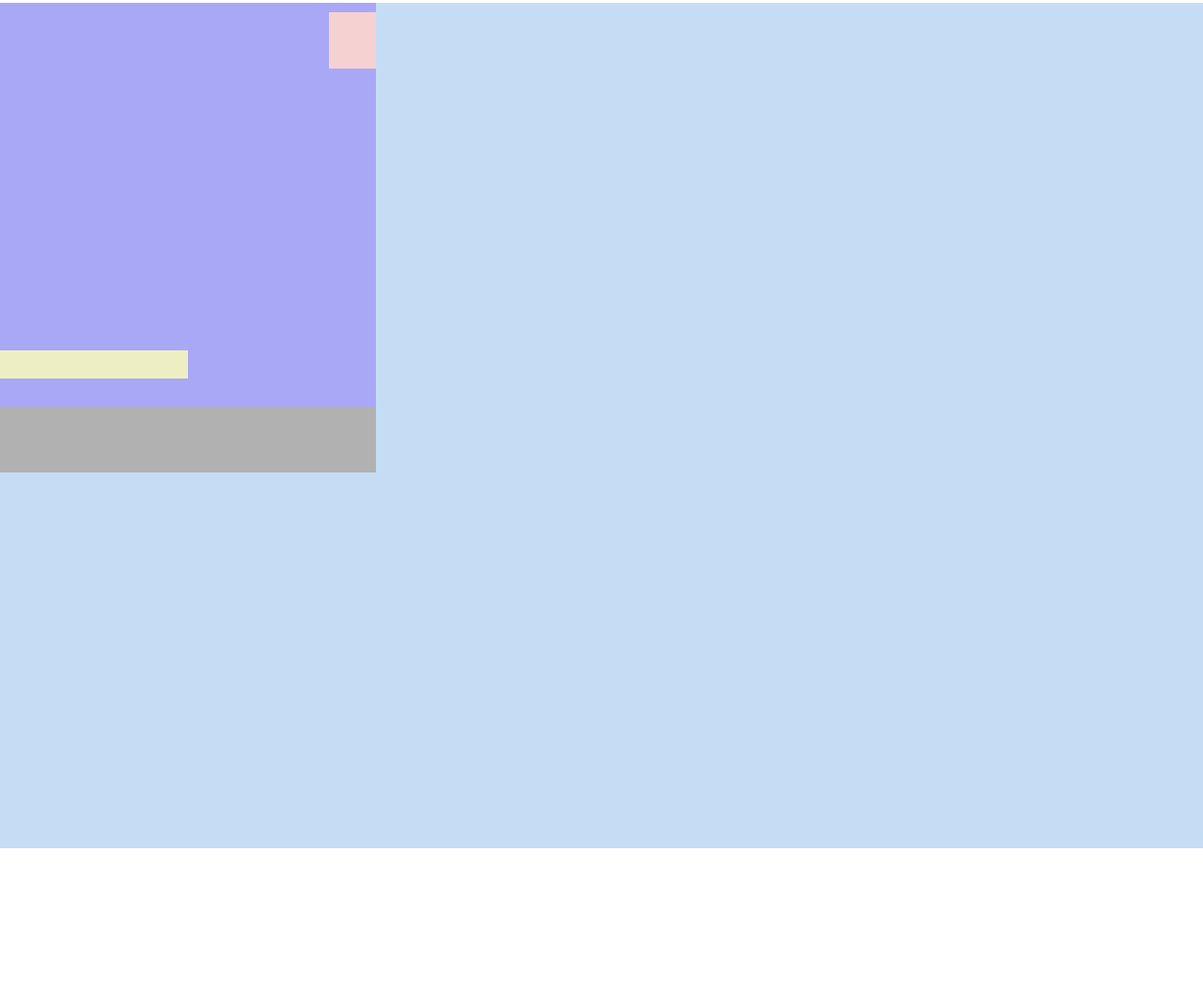
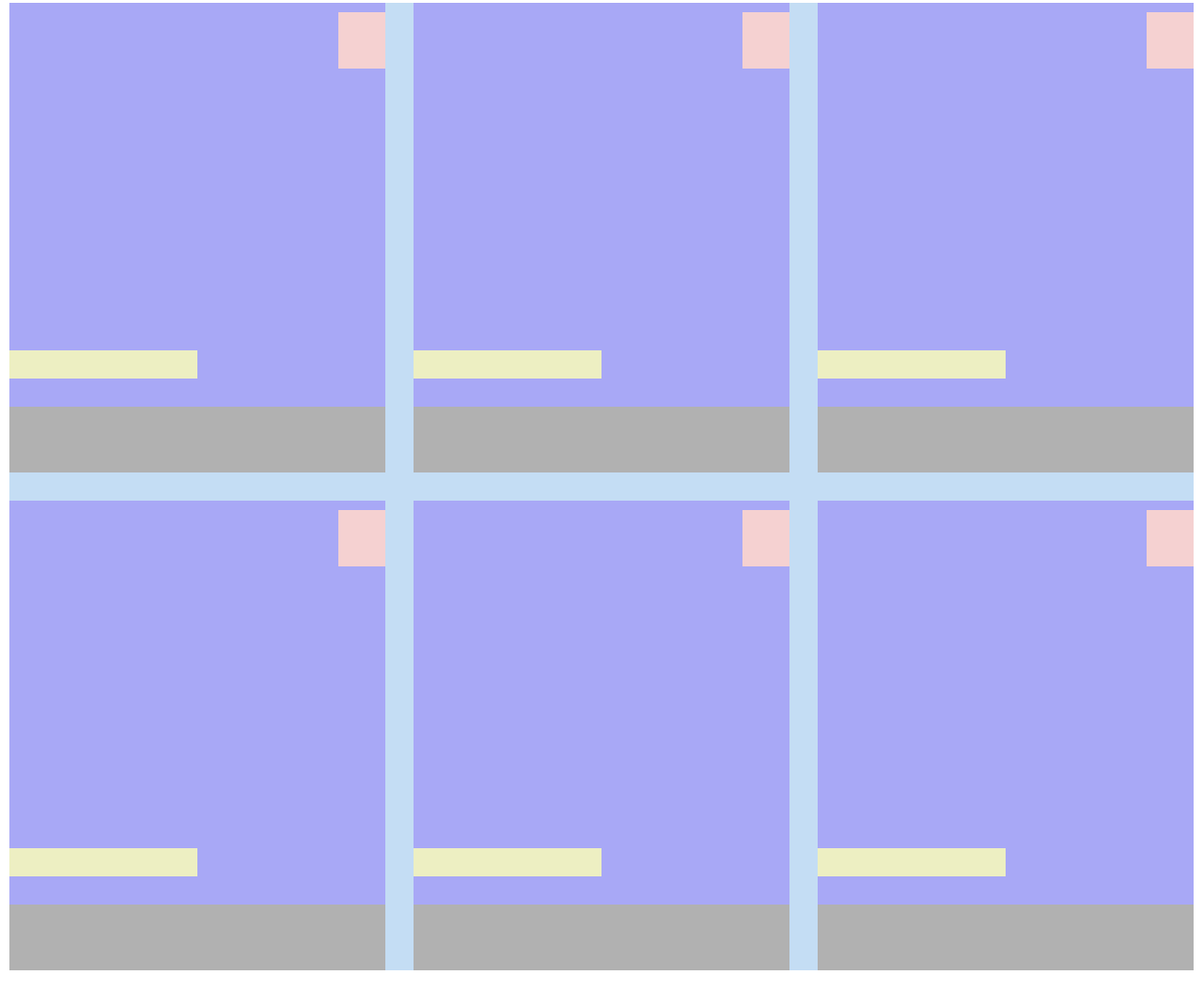
Before and after one commit to GabrieleLombard01/html-css-boolando, a plain HTML site: page index.html in a window 1280 px wide. Shown: the part 97-1168 px from the top of the page at 94% size. Before the commit the page ends 1050 px from the top, so only its background shows below. Drawn offline with Linux system fonts and the light colour scheme.

Commit message:
cards added

```diff
--- a/css/style.css
+++ b/css/style.css
@@ -19,11 +19,14 @@ nav{
 }
 .conteiner{
     background-color: rgb(196, 221, 244);
-    max-width: 1300px;
+    max-width: 1260px;
     min-height: 900px;
     margin: 0 auto;
     margin-top: 50px;
     margin-bottom: 50px;
+    display: flex;
+    flex-wrap: wrap;
+    gap: 30px;
 }
 .card{
     width: 400px;
--- a/index.html
+++ b/index.html
@@ -34,6 +34,36 @@
                 <div class="card_tag"></div>
             </div>
 
+            <div class="card">
+                <div class="description"></div>
+                <div class="hearth"></div>
+                <div class="card_tag"></div>
+            </div>
+
+            <div class="card">
+                <div class="description"></div>
+                <div class="hearth"></div>
+                <div class="card_tag"></div>
+            </div>
+
+            <div class="card">
+                <div class="description"></div>
+                <div class="hearth"></div>
+                <div class="card_tag"></div>
+            </div>
+
+            <div class="card">
+                <div class="description"></div>
+                <div class="hearth"></div>
+                <div class="card_tag"></div>
+            </div>
+
+            <div class="card">
+                <div class="description"></div>
+                <div class="hearth"></div>
+                <div class="card_tag"></div>
+            </div>
+
 
 
 
```
